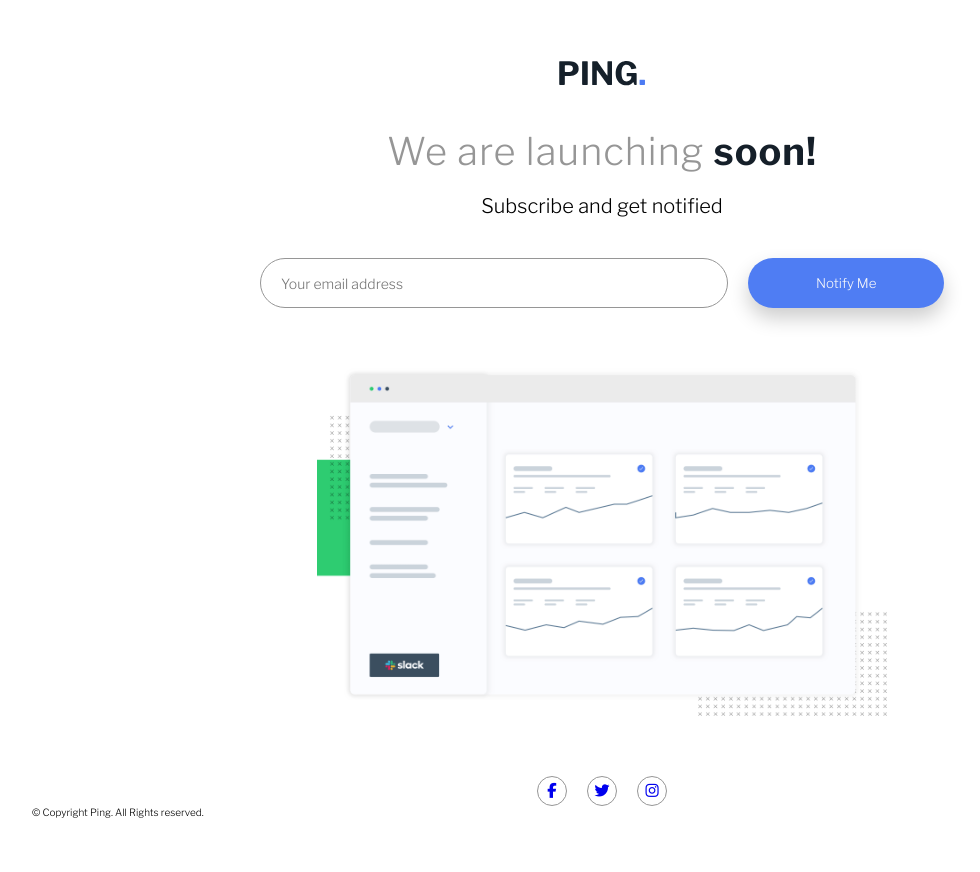
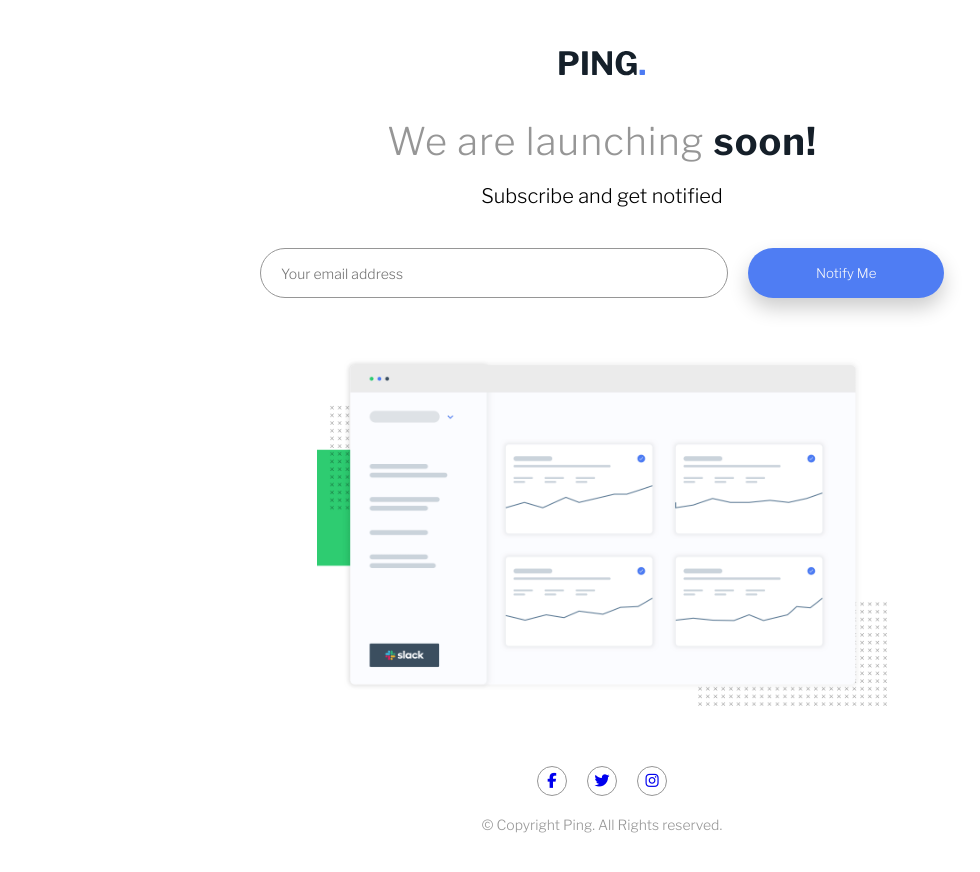
Before and after one commit to Ruffyi/Ping-Single-Column-Coming-Soon-Page, a website: page index.html in a window 1280 px wide. Shown: the whole page, without its empty margins (38-1018 px from the left). Drawn offline with nearby package versions, Linux system fonts and the light colour scheme.

Commit message:
Working with footer

```diff
--- a/scss/base/_typography.scss
+++ b/scss/base/_typography.scss
@@ -19,3 +19,8 @@
 		font-size: 1.8rem;
 	}
 }
+
+.paragraph {
+	font-size: 1.4rem;
+	color: var(--clr-neutral-gray);
+}
--- a/scss/layout/_footer.scss
+++ b/scss/layout/_footer.scss
@@ -0,0 +1,4 @@
+.footer {
+	margin-top: 2rem;
+	text-align: center;
+}
--- a/scss/pages/_main.scss
+++ b/scss/pages/_main.scss
@@ -1,4 +1,4 @@
 .main {
 	min-height: 100vh;
-	padding: 6rem 0;
+	padding: 5rem 0;
 }
```
Also changed, not shown: dist/css/style.css, 1 other file.
